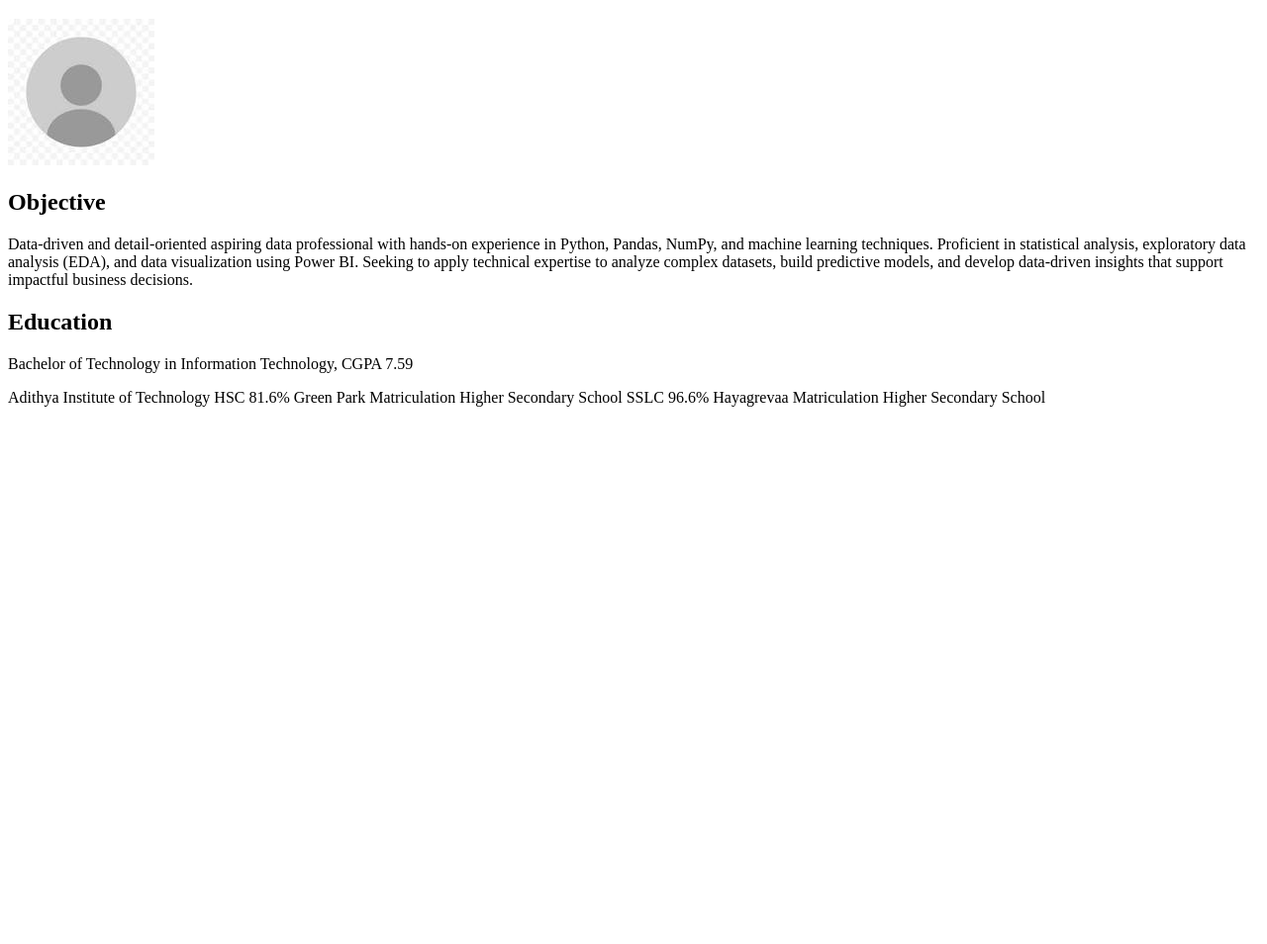
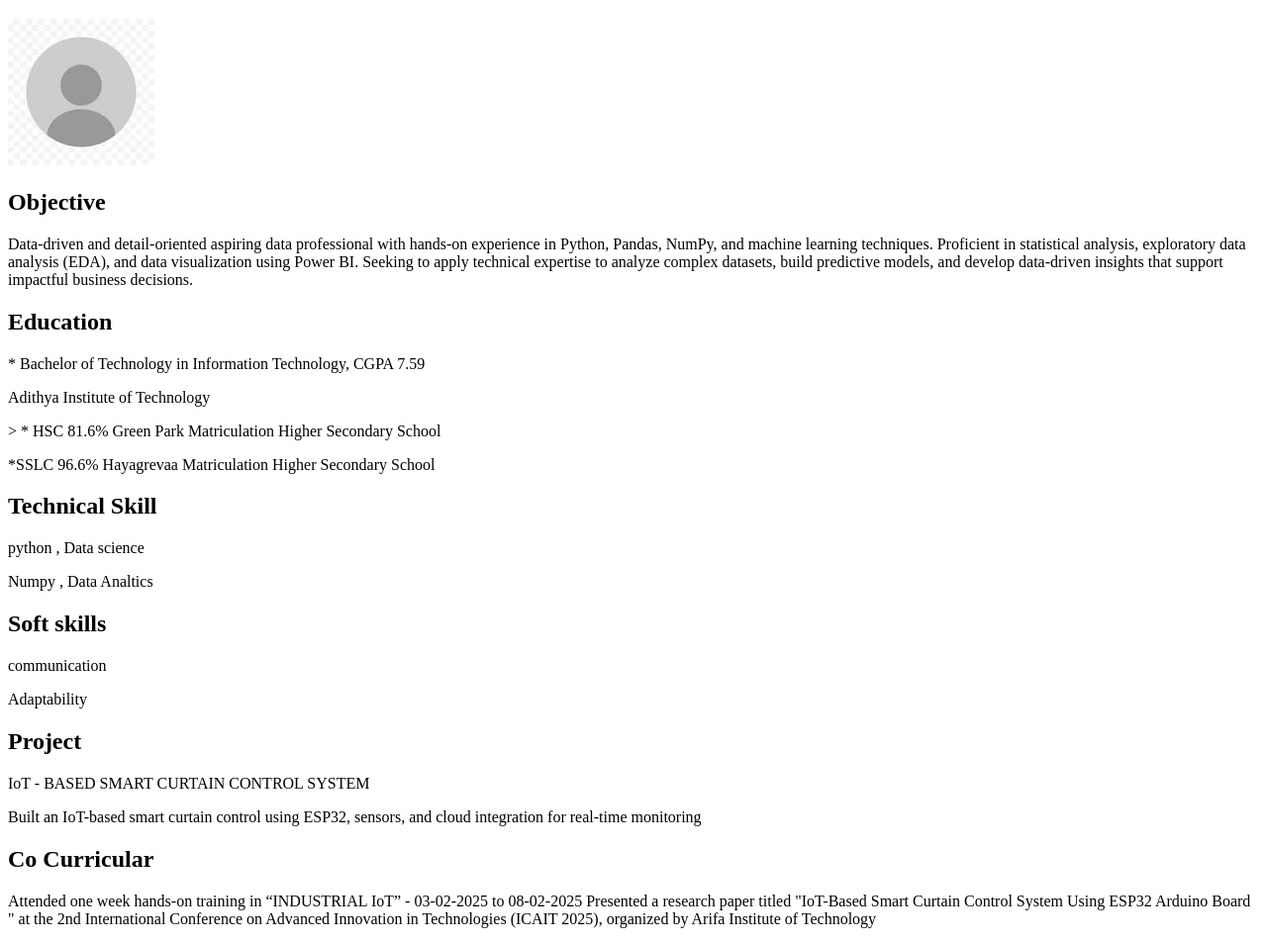
Before and after one commit to saranraj1707/first, a plain HTML site: page index.html in a window 1280 px wide. Shown: the part 61-1015 px from the top of the page at 99% size. Before the commit the page ends 800 px from the top, so only its background shows below. Drawn offline with Linux system fonts and the light colour scheme.

Commit message:
added  more

```diff
--- a/index.html
+++ b/index.html
@@ -15,10 +15,25 @@ NumPy, and machine learning techniques. Proficient in statistical analysis, expl
 datasets, build predictive models, and develop data-driven insights that support impactful business
 decisions.</p>
 <h2>Education</h2>
-<p>Bachelor of Technology in Information Technology, CGPA 7.59 </p>
-Adithya Institute of Technology
-HSC 81.6% Green Park Matriculation Higher Secondary School
-SSLC 96.6% Hayagrevaa Matriculation Higher Secondary School</p>
-
+<p> * Bachelor of Technology in Information Technology, CGPA 7.59 </p>
+</p>  Adithya Institute of Technology</p>
+<p>> * HSC 81.6% Green Park Matriculation Higher Secondary School</p>
+<p> *SSLC 96.6% Hayagrevaa Matriculation Higher Secondary School</p>
+<h2>Technical Skill</h2>
+<p>python , Data science</p>
+<p>Numpy , Data Analtics</p>
+<h2>Soft skills</h2>
+<p>communication</p>
+<p>Adaptability</p>
+<h2>Project</h2>
+<P>IoT - BASED SMART CURTAIN CONTROL SYSTEM </P>
+<p>Built an IoT-based smart curtain control using ESP32, sensors, and cloud integration
+for real-time monitoring</p>
+<h2>Co Curricular</h2>
+<p>Attended one week hands-on training in “INDUSTRIAL IoT”
+- 03-02-2025 to 08-02-2025 Presented a
+research paper titled "IoT-Based Smart Curtain Control System Using ESP32 Arduino Board " at the
+2nd International Conference on Advanced Innovation in Technologies (ICAIT 2025), organized by
+Arifa Institute of Technology</p>
 </body>
 </html>
```
